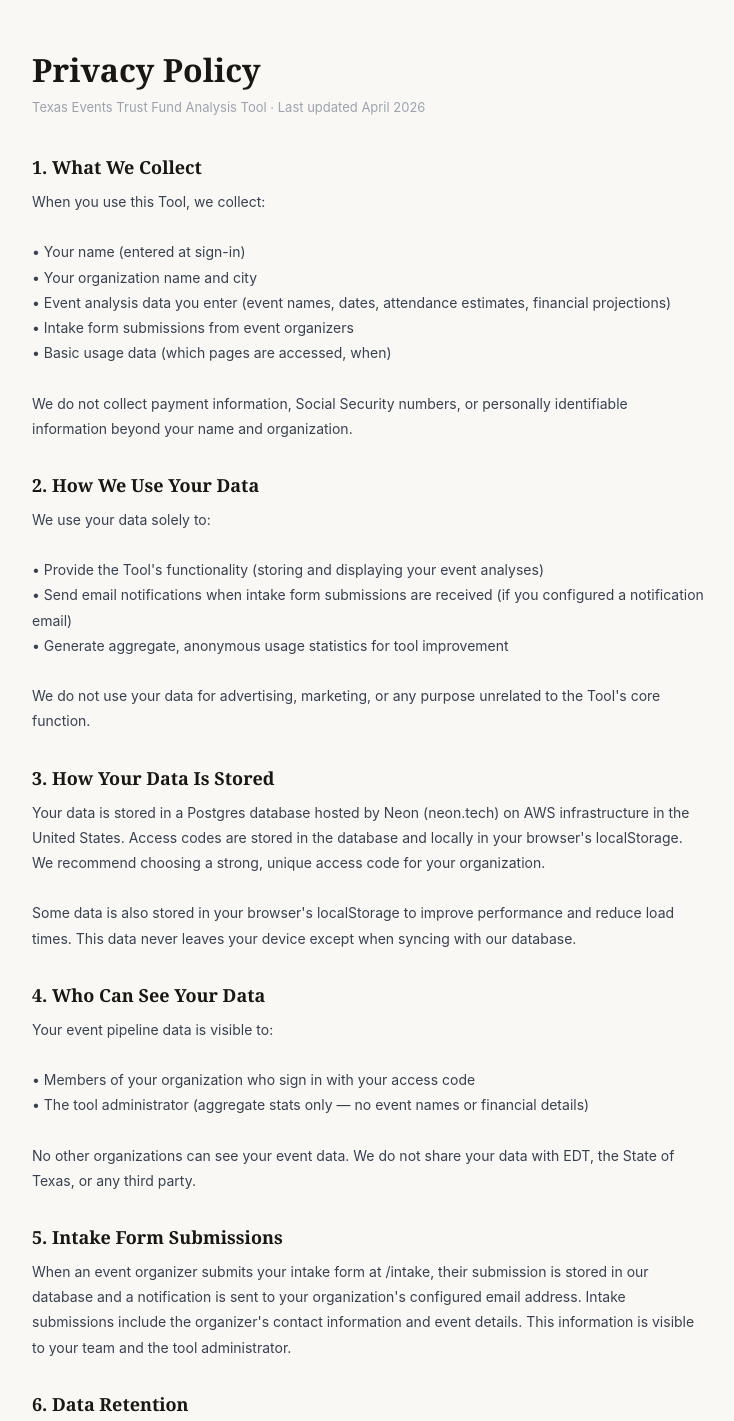
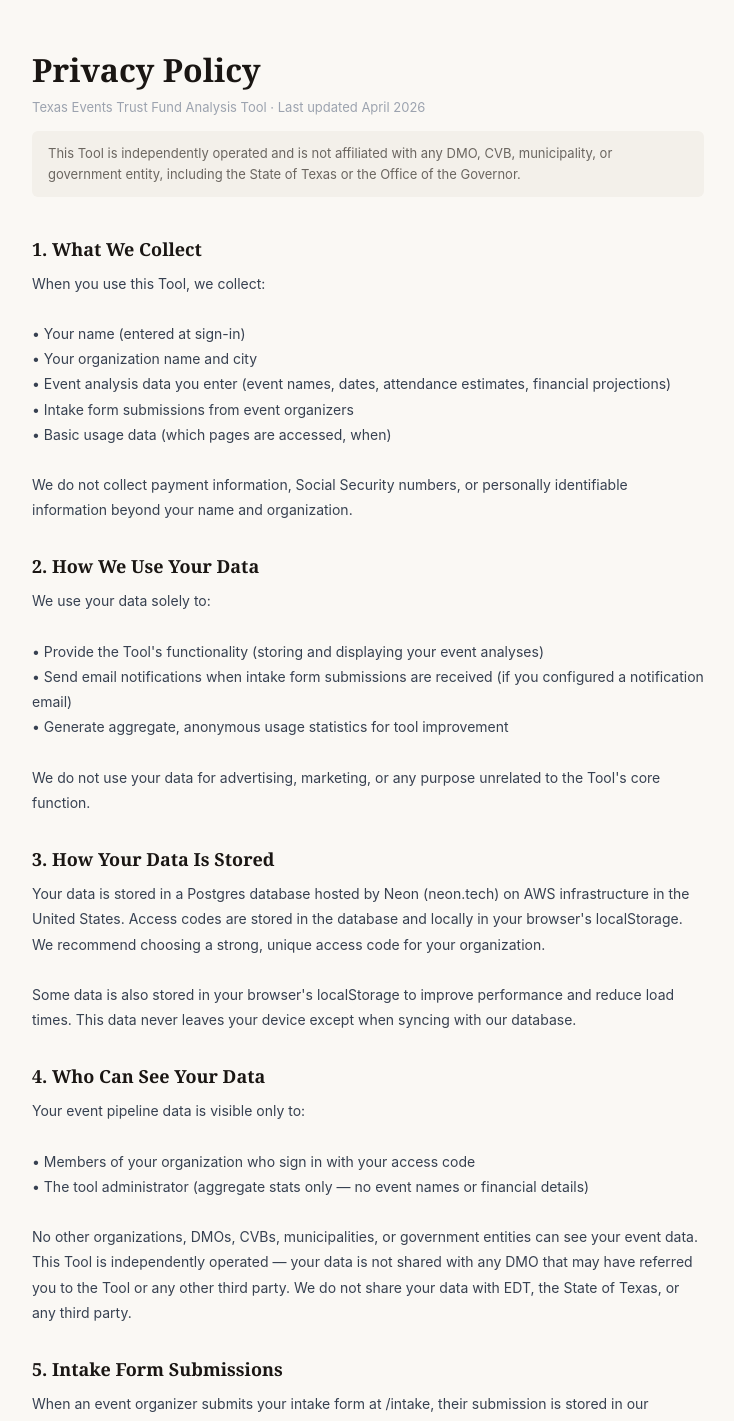
Before and after one commit to aaronwerner12/nextjs-boilerplate, a Next.js app: page /privacy in a window 1280 px wide. Shown: the top 1421 px of the page, without its empty margins (272-1006 px from the left). Built offline with nearby package versions, Linux system fonts and the light colour scheme.

Commit message:
Update page.tsx

```diff
--- a/app/privacy/page.tsx
+++ b/app/privacy/page.tsx
@@ -11,6 +11,9 @@ export default function PrivacyPage() {
         <div style={{ marginBottom: 40 }}>
           <div style={{ fontFamily: SERIF, fontSize: 32, fontWeight: 600, marginBottom: 8 }}>Privacy Policy</div>
           <div style={{ fontSize: 13, color: "#9ca3af" }}>Texas Events Trust Fund Analysis Tool · Last updated April 2026</div>
+          <div style={{ marginTop: 16, padding: "12px 16px", background: "#f3f0ea", borderRadius: 6, fontSize: 13, color: "#6b6660", lineHeight: 1.6 }}>
+            This Tool is independently operated and is not affiliated with any DMO, CVB, municipality, or government entity, including the State of Texas or the Office of the Governor.
+          </div>
         </div>
 
         {[
@@ -44,12 +47,12 @@ Some data is also stored in your browser's localStorage to improve performance a
           },
           {
             title: "4. Who Can See Your Data",
-            body: `Your event pipeline data is visible to:
+            body: `Your event pipeline data is visible only to:
 
 • Members of your organization who sign in with your access code
 • The tool administrator (aggregate stats only — no event names or financial details)
 
-No other organizations can see your event data. We do not share your data with EDT, the State of Texas, or any third party.`
+No other organizations, DMOs, CVBs, municipalities, or government entities can see your event data. This Tool is independently operated — your data is not shared with any DMO that may have referred you to the Tool or any other third party. We do not share your data with EDT, the State of Texas, or any third party.`
           },
           {
             title: "5. Intake Form Submissions",
```
